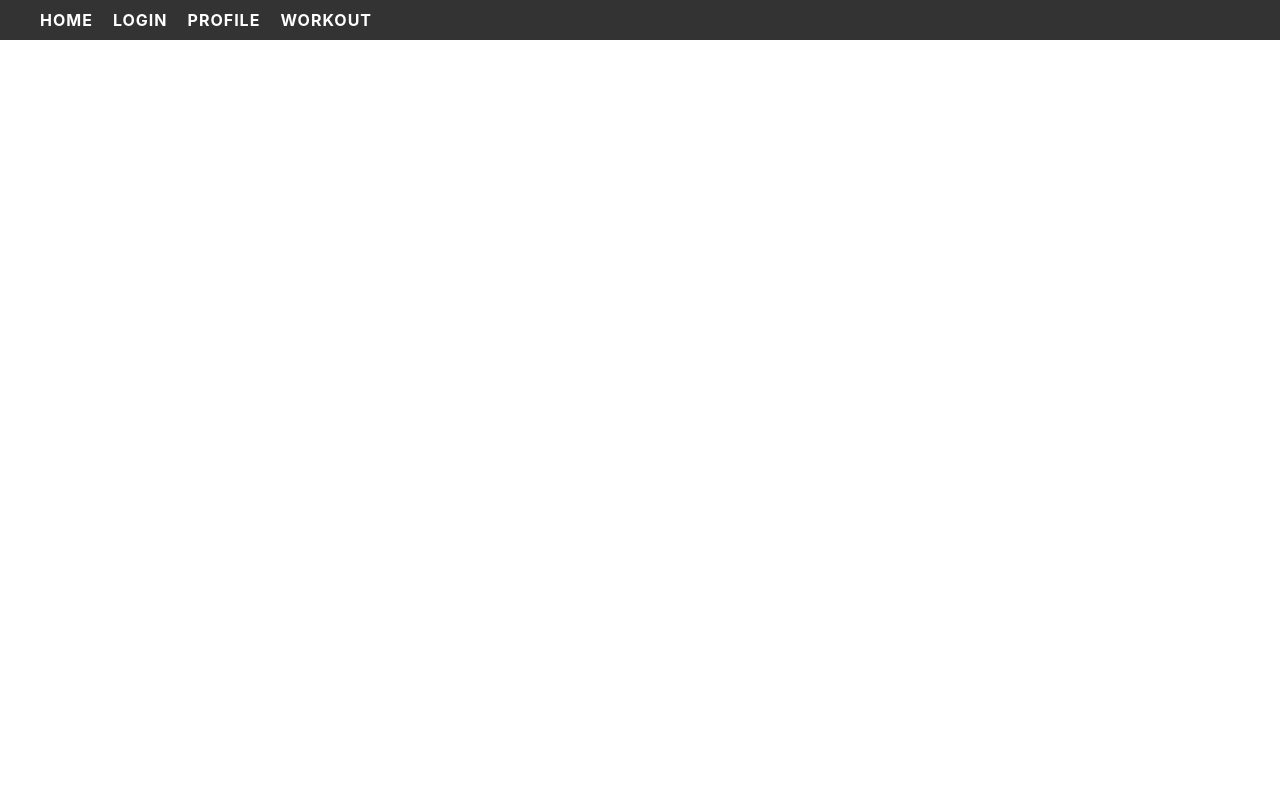
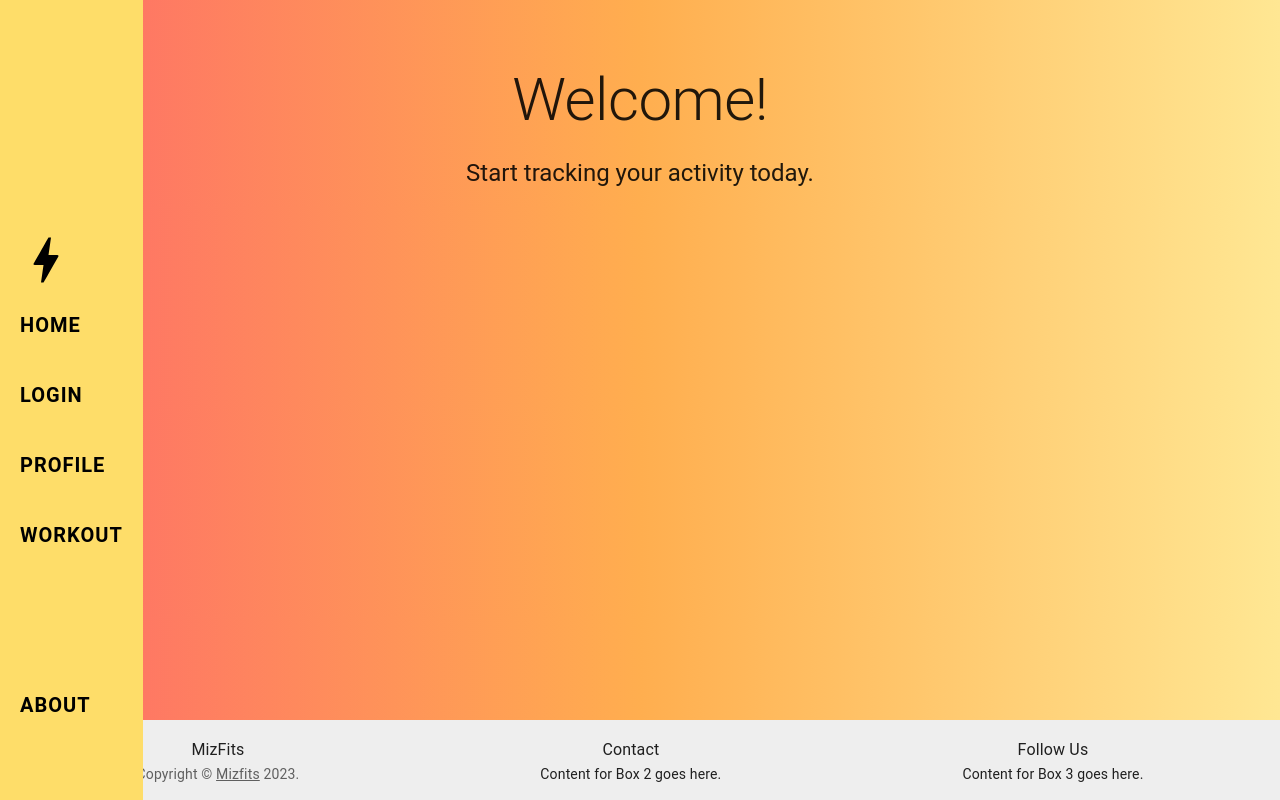
Before and after one commit to jdolan00/MizFits, a React (Create React App) app in the folder mizfits_client/: page / in a window 1280 px wide. Built offline with nearby package versions, Linux system fonts and the light colour scheme.

Commit message:
Implemented some of the style guide features to the home screen and made the nav bar closer to what is depicted in the Figma

```diff
--- a/mizfits_client/src/components/Navbar.jsx
+++ b/mizfits_client/src/components/Navbar.jsx
@@ -1,57 +1,100 @@
-import React from 'react';
-import { Link } from 'react-router-dom';
+import React from "react";
+import { Link } from "react-router-dom";
+import { Bolt } from "@mui/icons-material";
 
 const Navbar = () => {
   return (
     <nav style={styles.navbar}>
+      <div style={styles.iconContainer}>
+        <Bolt style={styles.icon} />
+      </div>
       <ul style={styles.navbarList}>
         <li style={styles.navbarItem}>
-          <Link to="/" style={styles.navbarLink}>Home</Link>
+          <Link to="/" style={styles.navbarLink}>
+            Home
+          </Link>
         </li>
         <li style={styles.navbarItem}>
-          <Link to="/login" style={styles.navbarLink}>Login</Link>
+          <Link to="/login" style={styles.navbarLink}>
+            Login
+          </Link>
         </li>
         <li style={styles.navbarItem}>
-          <Link to="/profile" style={styles.navbarLink}>Profile</Link>
+          <Link to="/profile" style={styles.navbarLink}>
+            Profile
+          </Link>
         </li>
         <li style={styles.navbarItem}>
-          <Link to="/workout" style={styles.navbarLink}>Workout</Link>
+          <Link to="/workout" style={styles.navbarLink}>
+            Workout
+          </Link>
         </li>
       </ul>
+      <div style={styles.bottomLink}>
+        <Link to="/about" style={styles.bottomLinkText}>
+          About
+        </Link>
+      </div>
     </nav>
   );
 };
 
 const styles = {
   navbar: {
-    backgroundColor: '#333',
-    position: 'fixed',
+    backgroundColor: "#FEDD69",
+    position: "fixed",
     top: 0,
     left: 0,
-    width: '100%',
-    display: 'flex',
-    justifyContent: 'space-between',
-    alignItems: 'center',
-    padding: '10px 20px',
-    zIndex: 999
+    height: "100%",
+    display: "flex",
+    flexDirection: "column",
+    justifyContent: "center",
+    alignItems: "flex-start",
+    padding: "10px 20px",
+    zIndex: 999,
+  },
+  iconContainer: {
+    display: "flex",
+    justifyContent: "center",
+    alignItems: "center",
+    width: "50%",
+    height: "60px",
+  },
+  icon: {
+    color: "black",
+    fontSize: "60px",
   },
   navbarList: {
-    display: 'flex',
-    listStyle: 'none',
+    display: "flex",
+    flexDirection: "column",
+    listStyle: "none",
     margin: 0,
-    padding: 0
+    padding: 0,
   },
   navbarItem: {
-    marginLeft: '20px'
+    margin: "20px 0",
   },
   navbarLink: {
-    color: '#fff',
-    textDecoration: 'none',
-    fontSize: '16px',
-    fontWeight: 'bold',
-    textTransform: 'uppercase',
-    letterSpacing: '1px'
-  }
+    color: "black",
+    textDecoration: "none",
+    fontSize: "20px",
+    fontWeight: "bold",
+    textTransform: "uppercase",
+    letterSpacing: "1px",
+  },
+  bottomLink: {
+    position: "absolute",
+    bottom: "10%",
+    left: "20px",
+  },
+  bottomLinkText: {
+    color: "black",
+    textDecoration: "none",
+    fontSize: "20px",
+    fontWeight: "bold",
+    textTransform: "uppercase",
+    letterSpacing: "1px",
+  },
 };
 
 export default Navbar;
--- a/mizfits_client/src/scenes/homePage/homePage.jsx
+++ b/mizfits_client/src/scenes/homePage/homePage.jsx
@@ -1,11 +1,55 @@
-import {Box} from '@mui/material';
+import * as React from "react";
+import {
+  AppBar,
+  CssBaseline,
+  Box,
+  Toolbar,
+  Typography,
+  Container,
+} from "@mui/material";
+import { createTheme, ThemeProvider } from "@mui/material/styles";
+import { Footer } from "components/Footer";
 
-const HomePage = () => {
-    return (
+const theme = createTheme({
+  components: {
+    MuiCssBaseline: {
+      styleOverrides: {
+        body: {
+          backgroundImage: `linear-gradient(90deg, #FE6969, #FFAE4F , #FFE793 )`,
+        },
+      },
+    },
+  },
+});
+
+export default function HomePage() {
+  return (
+    <ThemeProvider theme={theme}>
+      <CssBaseline />
+      <AppBar
+        position="relative"
+        style={{ background: "transparent", boxShadow: "none" }}
+      >
+        <Toolbar>
+          <Typography variant="h6" color="black" noWrap>
+            Mizfits
+          </Typography>
+        </Toolbar>
+      </AppBar>
+      <main>
         <Box>
-            HomePage
+          <Container maxWidth="sm">
+            <Typography component="h1" variant="h2" align="center" gutterBottom>
+              Welcome!
+            </Typography>
+            <Typography variant="h5" align="center" paragraph>
+              Start tracking your activity today.
+            </Typography>
+          </Container>
         </Box>
-    );
-};
-
-export default HomePage;
+        <Container maxWidth="md">{/* End hero unit */}</Container>
+      </main>
+      <Footer></Footer>
+    </ThemeProvider>
+  );
+}
--- a/mizfits_client/src/scenes/workoutPage/Workoutplans.jsx
+++ b/mizfits_client/src/scenes/workoutPage/Workoutplans.jsx
@@ -9,7 +9,6 @@ import {
   Container,
 } from "@mui/material";
 import { createTheme, ThemeProvider } from "@mui/material/styles";
-import { CardBase } from "components/CardBase";
 import { Footer } from "components/Footer";
 
 const MondayTable = () => {
@@ -42,10 +41,10 @@ const MondayTable = () => {
     ];
 
     return (
-      <table style={{ backgroundColor: "white", borderCollapse: "collapse", border: "1px solid black", borderRadius: "32pt" }}>
+      <table style={{ backgroundColor: "white", borderCollapse: "collapse", border: "0px solid black", borderRadius: "32pt" }}>
         <thead>
           <tr>
-            <th style={{ border: "1px solid black", padding: "10px" }}>Workout</th>
+            <th style={{ border: "1px solid black", padding: "10px", borderRadius: "32pt" }}>Workout</th>
             <th style={{ border: "1px solid black", padding: "10px" }}>Reps</th>
             <th style={{ border: "1px solid black", padding: "10px" }}>Rest</th>
           </tr>
```
Also changed, not shown: mizfits_client/src/scenes/workoutPage/workoutPage.jsx (+0 -7 lines).
